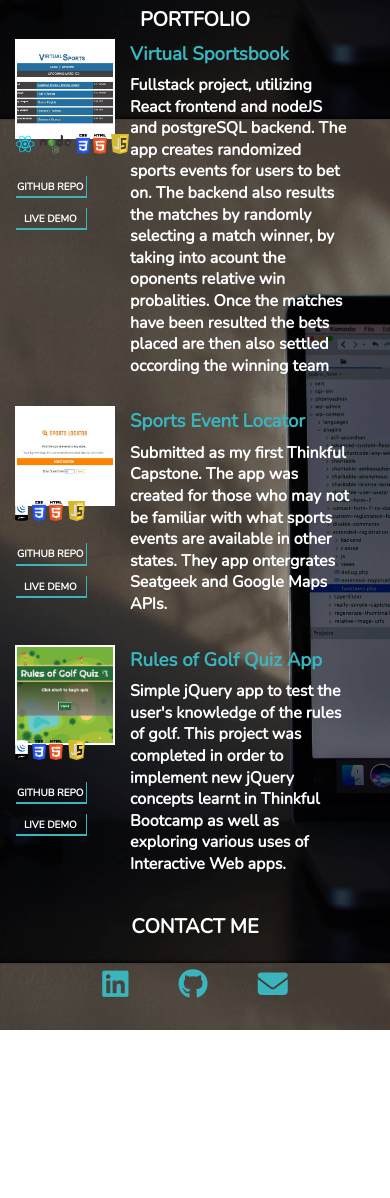
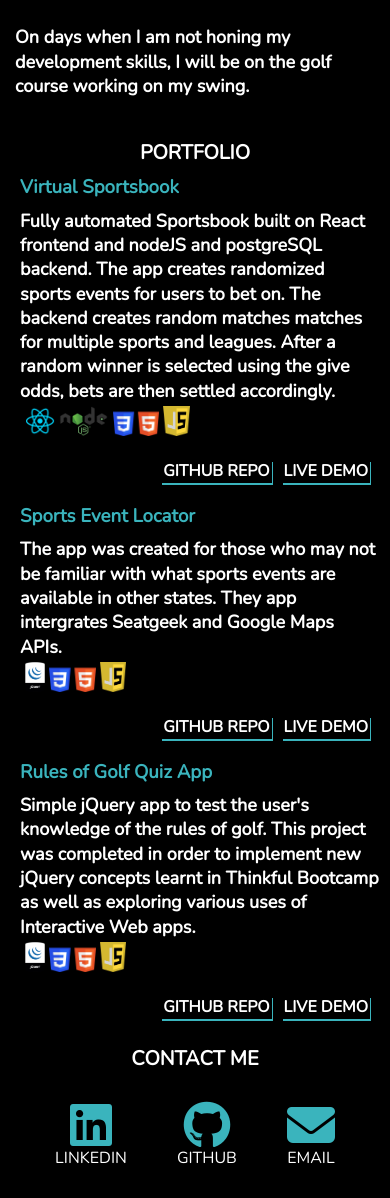
Before and after one commit to Goose39/portfolio, a plain HTML site: page index.html in a window 390 px wide. Shown: the part 725-1923 px from the top of the page. Before the commit the page ends 1755 px from the top, so only its background shows below. Drawn offline with nearby package versions, Linux system fonts and the light colour scheme.

Commit message:
css changes to portfolio layout on mobile

```diff
--- a/index.css
+++ b/index.css
@@ -4,8 +4,7 @@
 }
 
 html {
-    background: url('/images/bg.JPG') no-repeat center center fixed;
-    background-size: cover;
+    background-color: black;
 }
 
 body {
@@ -37,7 +36,7 @@ li {
 p {
     margin-top: 0px;
     text-align: left;
-    font-size: 16px;
+    font-size: 18px;
     color: white;
 }
 
@@ -248,15 +247,47 @@ footer p {
 }
 
 @media screen and (max-width: 450px) {
-    #portfolio {
+
+    .page-head {
+        padding: 10px;
+    }
+
+    a {
+        font-size: 16px;
+    }
+
+    .name, .desc {
+        text-align: left;
+        margin-left: 5px;
+        width: 100%;
+    }
+
+    .desc {
+        font-size: 10px;
+        padding: 0px;
+    }
+
+    .screenshot {
         display: none;
     }
 
-    .name, .desc {
-        margin-left: 115px;
+    .tech-logos {
+        position: relative;
         text-align: left;
-        width: 65%;
+        top: -15px
+    }
+
+    .tech-logo {
+        height: 30px;
+    }
+
+    .links {
+        margin: 0px;
+        position: static;
+        flex-direction: row;
+        justify-content: flex-end;
     }
 
 
+
 }
--- a/index.html
+++ b/index.html
@@ -26,7 +26,7 @@
 			</header>
 			<p>
 				Growing up in South Africa I have always been interested in technology. From the first time I used a computer,
-				at the age of 9, and attempted to connect to the internet (using 56k dial-up modem). I was intrigued by the
+				at the age of 9 and attempted to connect to the internet (using 56k dial-up modem). I was intrigued by the
 				noise it made but fascinated by all the possibilities that technology provided. <br>
 				<br>
 				Once I was exposed to my first programming language (Delphi 7) in High School I quickly realized the value of
@@ -62,9 +62,8 @@
 				</div>
 				<div class="desc">
 					<p>
-						Fullstack project, utilizing React frontend and nodeJS and postgreSQL backend. The app creates randomized sports events for users to bet on.
-						The backend also results the matches by randomly selecting a match winner, by taking into acount the oponents
-						relative win probalities. Once the matches have been resulted the bets placed are then also settled occording the winning team
+						Fully automated Sportsbook built on React frontend and nodeJS and postgreSQL backend. The app creates randomized sports events for users to bet on.
+						The backend creates random matches matches for multiple sports and leagues. After a random winner is selected using the give odds, bets are then settled accordingly.
 					</p>
 				</div>
 				<div class="tech-logos">
@@ -94,8 +93,8 @@
 				</div>
 				<div class="desc">
 					<p>
-						Submitted as my first Thinkful Capstone. The app was created for those who may not be familiar with what
-						sports events are available in other states. They app ontergrates Seatgeek and Google Maps APIs.
+						The app was created for those who may not be familiar with what
+						sports events are available in other states. They app intergrates Seatgeek and Google Maps APIs.
 					</p>
 				</div>
 				<div class="tech-logos">
@@ -155,21 +154,23 @@
 				<ul class="social-list">
 					<li class="social-item linkedin-icon">
 						<a href="https://www.linkedin.com/in/shaun-gouws-28b34a56/" target="_blank">
-							<i class="fab fa-linkedin fa-3x"></i>
+							<i class="fab fa-linkedin fa-3x"></i><br>LinkedIn
 						</a>
 					</li>
 					<li class="social-item github-icon">
-						<a href="https://github.com/Goose39" target="_blank"><i class="fab fa-github fa-3x"></i></a>
+						<a href="https://github.com/Goose39" target="_blank">
+							<i class="fab fa-github fa-3x"></i><br>Github
+						</a>
 					</li>
 					<li class="social-item mail-icon">
 						<a>
-							<i class="fas fa-envelope fa-3x clickable"></i>
+							<i class="fas fa-envelope fa-3x clickable"></i><br>Email
 						</a>
 					</li>
 				</ul>
 			</div>
 			<form class="contact-form">
-					<textarea class="msg-text" rows="10" cols="60">Send me an email, I would be happy to hear from you!</textarea>
+					<textarea class="msg-text" rows="10" cols="60" title="Email Message" placeholder="Send me an email, I would be happy to hear from you!"></textarea>
 					<input class="submit clickable" type="button" value="Submit" />
 			</form>
 		</div>
--- a/large-display.css
+++ b/large-display.css
@@ -31,7 +31,7 @@
         width: 95%;
         display: flex;
         justify-content: center;
-        background-color: rgba(106, 107, 109, 0.3);
+        background-color: rgba(0,0,0, 0.6);
     }
 
     .thumbnail {
--- a/mid-size-display.css
+++ b/mid-size-display.css
@@ -94,6 +94,7 @@
 
     textarea {
         width: 100%;
+        font-size: 18px;
     }
 
 }
```
